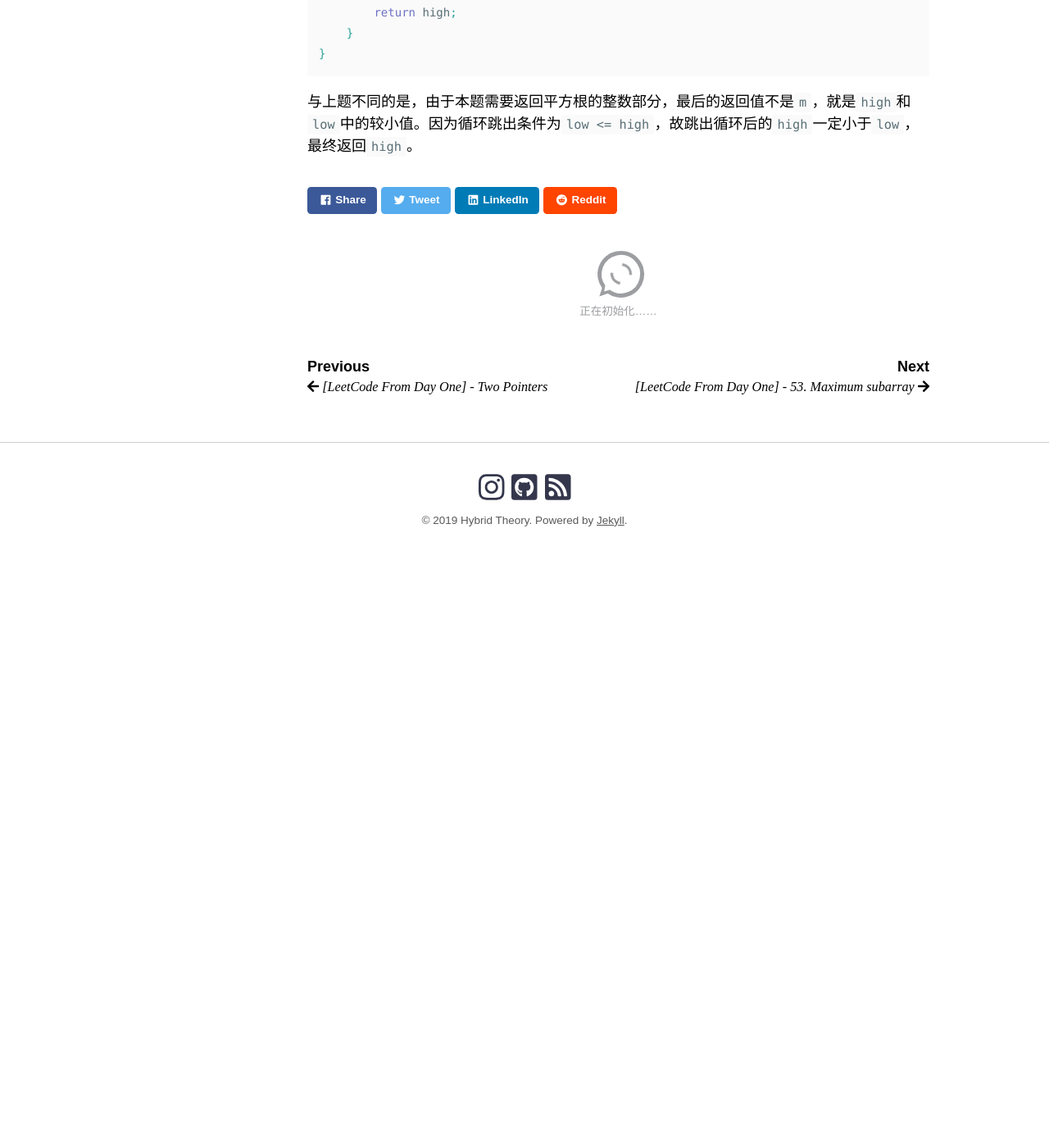
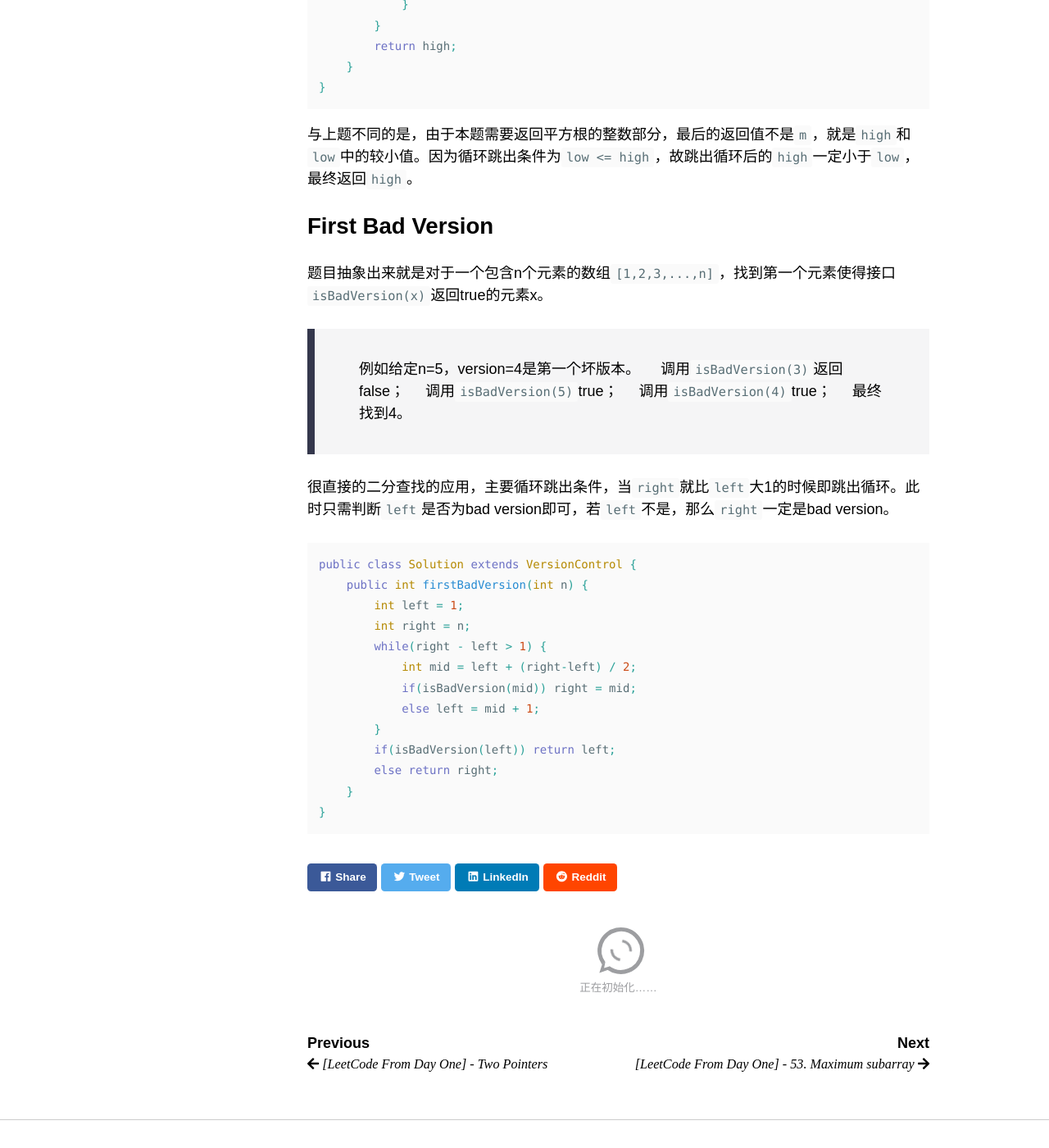
Before and after one commit to MartyPang/martypang.github.io, a Jekyll site: the page built from _posts/2019-03-07-Leetcode-from-day-one-binary-search.md, in a window 1280 px wide and 1400 px high, scrolled down 3159 px. Shown: the whole window at 82% size. Built offline with Jekyll 4.4.1, drawn with Linux system fonts in a browser that asks for light colours; nearby versions of some CDN libraries; emoji names are drawn with the system emoji font; some web fonts are replaced; formulas are drawn with MathJax 3; comment, search, counter and statistics services are not loaded; before the commit the page ends 3876 px from its top, so only the background shows below that; some of the changed text lies outside the part shown.

Commit message:
sss update post.

````diff
--- a/_posts/2019-03-07-Leetcode-from-day-one-binary-search.md
+++ b/_posts/2019-03-07-Leetcode-from-day-one-binary-search.md
@@ -7,10 +7,12 @@ categories:
 tags:
   - LeetCode
   - Binary Search
-last_modified_at: 2019-03-07T10:10:28-05:00
+last_modified_at: 2019-04-24T14:40:38-05:00
 ---
 
 二分查找算法是一种针对**有序数组**使用较为频繁的搜索算法。常规的遍历数组，与数组每个元素比较的做法时间复杂度为$O(n)$，而二分查找每次都能去除一半的查找区间，时间复杂度由$O(n)$降低到$O(\log n)$。今天做的LeetCode简单难度[35题查找插入位置](https://leetcode.com/problems/search-insert-position/description/)和[69题x的平方根](https://leetcode.com/problems/sqrtx/description/)均采用二分查找解决。
+
+4.24更新LeetCode简单难度[278题找到第一个坏版本](https://leetcode.com/problems/first-bad-version/description/)。
 
 二分查找的基本思想将有序数组中间位置的值与目标值比较，如果相等则返回中间位置；否则，如果中间位置的值大于目标值，则继续查找前半部分，如果小于，则查找后半部分。重复直到找到或者low小于high。 二分查找的实现方式有递归和循环两种，一般不写成递归，效率不高且存在栈溢出的可能。这里还是贴一下递归的代码。
 
@@ -35,7 +37,7 @@ public int binarySearch(int[] array, int low, int high, int target)
 }
 ```
 
-# 查找插入位置
+## 查找插入位置
 
 > 给定一个有序数组和一个目标值，返回该目标值在数组中出现的下标。若不存在该目标值，则返回插入的下标。假定数组中没有重复值。
 > Example:
@@ -74,7 +76,7 @@ class Solution {
 
 还有一个要注意的地方就是循环跳出条件与`high`的更新。当循环条件为`low <= high`时，`high`更新为m-1。当去除条件的等号，`high = m`。代码中的写法，跳出循环后，low比high大1，刚好是要插入的位置的下标。
 
-# x的平方根
+## x的平方根
 
 > 计算并返回一个非负整数x的平方根。
 > Example:
@@ -109,3 +111,31 @@ class Solution {
 ```
 
 与上题不同的是，由于本题需要返回平方根的整数部分，最后的返回值不是`m`，就是`high`和`low`中的较小值。因为循环跳出条件为`low <= high`，故跳出循环后的`high`一定小于`low`，最终返回`high`。
+
+## First Bad Version
+
+题目抽象出来就是对于一个包含n个元素的数组`[1,2,3,...,n]`，找到第一个元素使得接口`isBadVersion(x)`返回true的元素x。
+
+> 例如给定n=5，version=4是第一个坏版本。
+> &nbsp; &nbsp; 调用`isBadVersion(3)`返回false；
+> &nbsp; &nbsp; 调用`isBadVersion(5)`true；
+> &nbsp; &nbsp; 调用`isBadVersion(4)`true；
+> &nbsp; &nbsp; 最终找到4。
+
+很直接的二分查找的应用，主要循环跳出条件，当`right`就比`left`大1的时候即跳出循环。此时只需判断`left`是否为bad version即可，若`left`不是，那么`right`一定是bad version。
+
+```java
+public class Solution extends VersionControl {
+    public int firstBadVersion(int n) {
+        int left = 1;
+        int right = n;
+        while(right - left > 1) {
+            int mid = left + (right-left) / 2;
+            if(isBadVersion(mid)) right = mid;
+            else left = mid + 1;
+        }
+        if(isBadVersion(left)) return left;
+        else return right;
+    }
+}
+```
````
